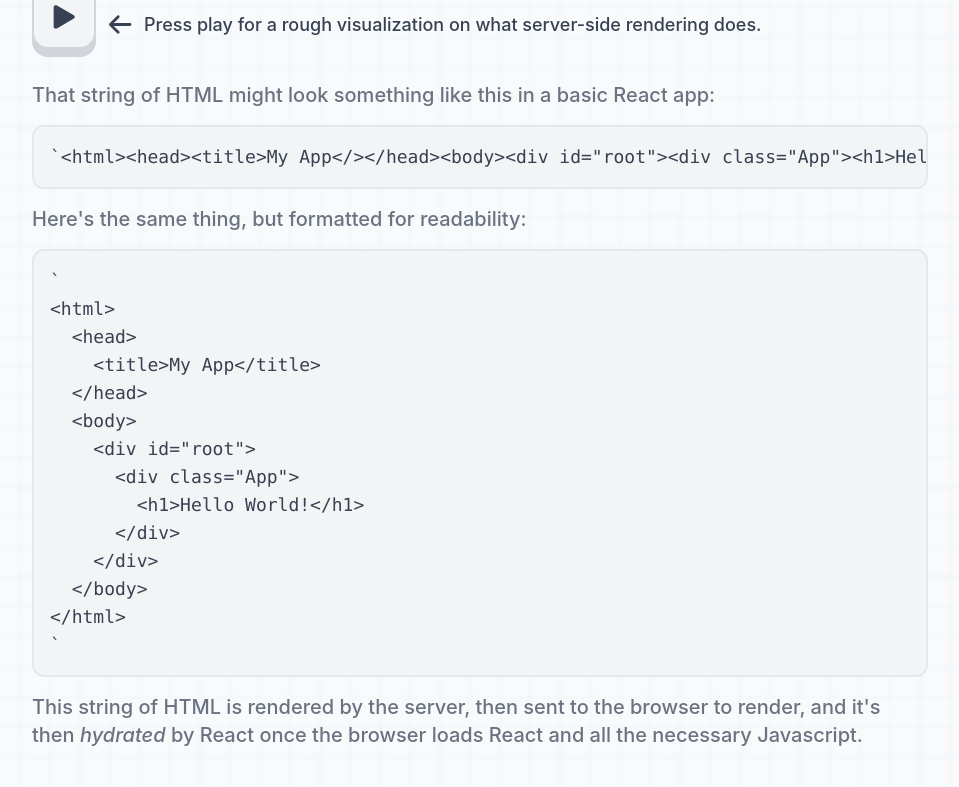
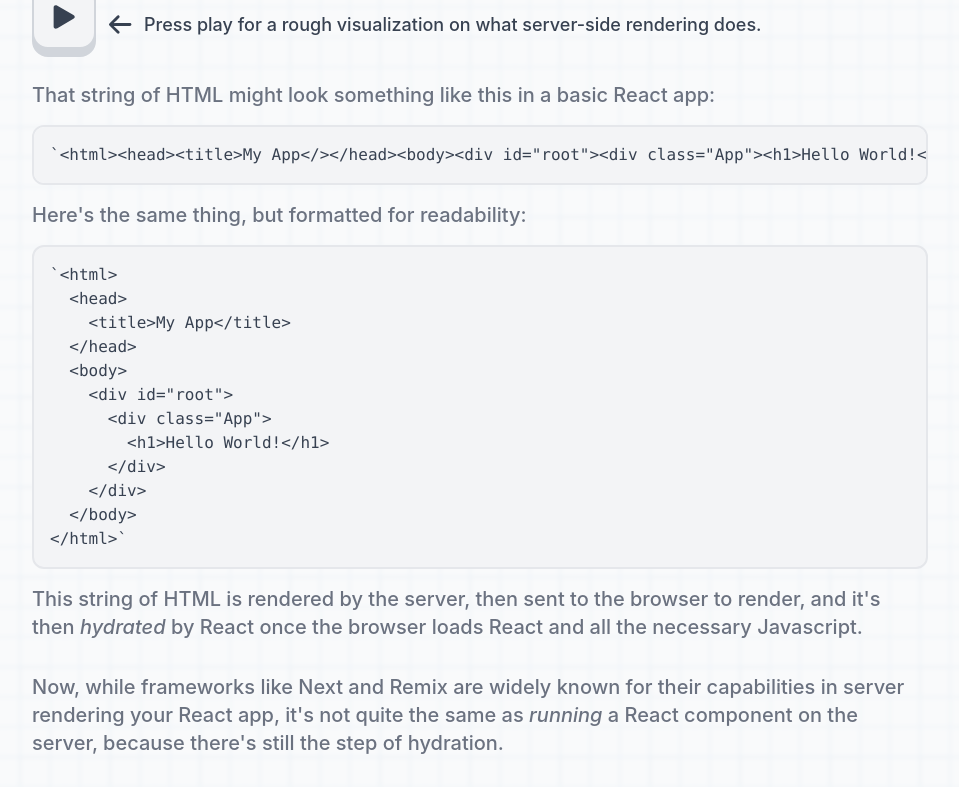
Before and after one commit to ricardonunez-io/servercomponents, a Next.js app: page /what-are-react-server-components in a window 1280 px wide. Shown: the part 1313-2100 px from the top of the page, without its empty margins (160-1119 px from the left). Built offline with nearby package versions, Linux system fonts and the light colour scheme; a web font is replaced by a local one.

Commit message:
Adding animation to expanding pre blocks

```diff
--- a/app/(posts)/what-are-react-server-components/server-rendering.tsx
+++ b/app/(posts)/what-are-react-server-components/server-rendering.tsx
@@ -172,18 +172,6 @@ export default function ServerRendering({ caption }: { caption: string }) {
 			opacity: 1,
 			translateY: [-20, 0],
 		});
-
-		await navAnimate(
-			navScope.current,
-			{ opacity: 0, translateY: 0 },
-			{ delay: 3 }
-		);
-		await copyAnimate(copyScope.current, { opacity: 0, translateY: 0 });
-		await heroAnimate(heroScope.current, { opacity: 0, translateY: 0 });
-		await logoCloudAnimate(logoCloudScope.current, {
-			opacity: 0,
-			translateY: 0,
-		});
 	}
 
 	async function playAnimation() {
--- a/app/globals.css
+++ b/app/globals.css
@@ -37,16 +37,15 @@ code, pre {
 	font-family: ui-monospace, SFMono-Regular, Menlo, Monaco, Consolas, 'Liberation Mono', 'Courier New', monospace;
 }
 
-@media (prefers-color-scheme: dark) {
-	pre:has(code[data-theme='light']), code[data-theme='light'] {
-		display: none;
-	}
+pre::-webkit-scrollbar,
+code::-webkit-scrollbar {
+  width: 0;
+  height: 0;
 }
 
-@media (prefers-color-scheme: light), (prefers-color-scheme: no-preference) {
-	pre:has(code[data-theme='dark']), code[data-theme='dark'] {
-	  	display: none;
-	}
+pre, code {
+	scrollbar-width: none;
+	scrollbar-color: transparent transparent;
 }
 
 @media (prefers-color-scheme: dark) {
@@ -57,6 +56,11 @@ code, pre {
 		padding-bottom: 0.1rem;
 		width: 100%;
 		display: inline-block;
+	}
+
+	pre:has(code[data-theme='light']), code[data-theme='light'] {
+		display: none;
+		height: 0;
 	}
 }
 
@@ -69,6 +73,10 @@ code, pre {
 		width: 100%;
 		display: inline-block;
 	}
+
+	pre:has(code[data-theme='dark']), code[data-theme='dark'] {
+		display: none;
+  }
 }
 
 @media (min-width: 640px) {
--- a/app/mdx-components/copy-to-clipboard.tsx
+++ b/app/mdx-components/copy-to-clipboard.tsx
@@ -81,7 +81,7 @@ export default function CopyToClipboard({
 			onClick={handleClick}
 			title="Copy to clipboard"
 			{...props}
-			className={`rounded-lg h-12 w-12 min-w-12 grid place-items-center text-gray-700 dark:text-gray-200 hover:bg-gray-200 dark:hover:bg-gray-600 group-hover:opacity-100 opacity-0`}
+			className={`rounded-lg h-12 w-12 min-w-12 grid place-items-center text-gray-700 dark:text-gray-200 hover:bg-gray-200 dark:hover:bg-gray-600 group-hover:opacity-100 opacity-0 transition-all`}
 		>
 			<Icon />
 		</button>
--- a/app/mdx-components/h3.tsx
+++ b/app/mdx-components/h3.tsx
@@ -1,3 +1,7 @@
 export default function H3({ children }: { children: React.ReactNode }) {
-	return <h3 className="text-xl md:text-2xl font-bold pt-3">{children}</h3>;
+	return (
+		<h3 className="text-lg sm:text-xl md:text-2xl font-bold pt-3">
+			{children}
+		</h3>
+	);
 }
--- a/app/mdx-components/li.tsx
+++ b/app/mdx-components/li.tsx
@@ -2,7 +2,7 @@ import React from "react";
 
 export default function LI({ children }: { children: React.ReactNode }) {
 	return (
-		<li className="text-gray-500 dark:text-gray-400 text-lg md:text-xl py-4">
+		<li className="text-gray-500 dark:text-gray-400 text-base sm:text-lg md:text-xl py-4">
 			{children}
 		</li>
 	);
--- a/app/mdx-components/p.tsx
+++ b/app/mdx-components/p.tsx
@@ -2,7 +2,7 @@ import React from "react";
 
 export default function P({ children }: { children: React.ReactNode }) {
 	return (
-		<p className="text-gray-500 dark:text-gray-400 text-lg md:text-xl py-4">
+		<p className="text-gray-500 dark:text-gray-400 text-base sm:text-lg md:text-xl py-4">
 			{children}
 		</p>
 	);
--- a/app/mdx-components/pre.tsx
+++ b/app/mdx-components/pre.tsx
@@ -1,26 +1,99 @@
 "use client";
 
-import { ReactNode, useRef } from "react";
+import { ReactNode, useRef, useState, useEffect } from "react";
+import { m, LazyMotion, domAnimation } from "framer-motion";
 import CopyToClipboard from "./copy-to-clipboard";
 
 export default function Pre({ children }: { children: ReactNode }) {
 	const preRef = useRef<HTMLPreElement | null>(null);
+	const [isExpanded, setIsExpanded] = useState(false);
+	const [isOverflowing, setIsOverflowing] = useState(false);
+	const [maxHeight, setMaxHeight] = useState("300px");
+
+	/* const height = isExpanded
+		? "h-fit max-h-fit"
+		: "max-h-[300px] sm:max-h-[350px] md:max-h-[400px] transition-height transform-gpu"; */
+
+	/* useEffect(() => {
+		if (preRef.current) {
+			setIsOverflowing(preRef.current.scrollHeight > 400);
+		}
+	}, [isExpanded]); */
+
+	/* useEffect(() => {
+		if (preRef.current) {
+			const breakpoints = { sm: 640, md: 768, lg: 1024, xl: 1280 };
+			let windowWidth = window.innerWidth;
+			let height = 300;
+			if (windowWidth >= breakpoints.sm && windowWidth < breakpoints.md) {
+				height = 350;
+			} else if (windowWidth >= breakpoints.md) {
+				height = 400;
+			}
+			setIsOverflowing(preRef.current.scrollHeight > height);
+		}
+	}, [isExpanded]); */
+
+	useEffect(() => {
+		const checkOverflow = () => {
+			const breakpoints = { sm: 640, md: 768, lg: 1024, xl: 1280 };
+			let windowWidth = window.innerWidth;
+			let height = 300;
+			if (windowWidth >= breakpoints.sm && windowWidth < breakpoints.md) {
+				height = 350;
+			} else if (windowWidth >= breakpoints.md) {
+				height = 400;
+			}
+			setMaxHeight(JSON.stringify(height) + "px");
+			if (preRef.current) {
+				setIsOverflowing(preRef.current.scrollHeight > height);
+			}
+		};
+		checkOverflow();
+		window.addEventListener("resize", checkOverflow);
+		return () => {
+			window.removeEventListener("resize", checkOverflow);
+		};
+	}, [isExpanded]);
+
+	const height = isExpanded ? "fit-content" : maxHeight;
+	const twHeight = isExpanded
+		? "h-fit max-h-fit"
+		: "max-h-[300px] sm:max-h-[350px] md:max-h-[400px]";
+	const animation = isOverflowing
+		? { animate: { height: height, maxHeight: height } }
+		: {};
 
 	return (
-		<div className="group relative w-full overflow-y-hidden">
-			<pre
-				className="overflow-x-scroll relative p-4 font-mono rounded-xl bg-gray-100 dark:bg-gray-950 border-2 border-gray-200 dark:border-gray-800"
+		<LazyMotion features={domAnimation}>
+			<m.div
+				className={`group relative w-full overflow-y-hidden ${twHeight} overflow-auto`}
+				{...animation}
+			>
+				<m.pre
+					className={`relative p-4 font-mono text-sm md:text-base rounded-xl bg-gray-100 dark:bg-gray-950 border-2 border-gray-200 dark:border-gray-800 overflow-auto`}
 					ref={preRef}
+					{...animation}
 				>
 					{children}
-			</pre>
-			<div className="absolute right-1 top-1 group-hover:bg-inherit">
+				</m.pre>
+				{isOverflowing && (
+					<button
+						onClick={() => setIsExpanded(!isExpanded)}
+						className="absolute bottom-1.5 right-2 block rounded-full text-gray-700 dark:text-gray-200 bg-gray-100 hover:bg-gray-200 dark:bg-gray-700 dark:hover:bg-gray-600 transition-all px-3 py-1"
+					>
+						{isExpanded ? "Show less" : "Show more"}
+					</button>
+				)}
+				<div className="absolute right-2 top-1.5 group-hover:bg-gray-100 dark:group-hover:bg-gray-950">
 					<CopyToClipboard
 						getValue={() =>
-						preRef.current?.querySelector("code")?.textContent || ""
+							preRef.current?.querySelector("code")
+								?.textContent || ""
 						}
 					/>
 				</div>
-		</div>
+			</m.div>
+		</LazyMotion>
 	);
 }
--- a/app/mdx-components/ul.tsx
+++ b/app/mdx-components/ul.tsx
@@ -2,7 +2,7 @@ import React from "react";
 
 export default function UL({ children }: { children: React.ReactNode }) {
 	return (
-		<ul className="text-gray-500 dark:text-gray-400 text-lg md:text-xl">
+		<ul className="text-gray-500 dark:text-gray-400 text-base sm:text-lg md:text-xl">
 			{children}
 		</ul>
 	);
--- a/package.json
+++ b/package.json
@@ -11,7 +11,6 @@
 	"dependencies": {
 		"@mdx-js/loader": "^2.3.0",
 		"@mdx-js/react": "^2.3.0",
-		"@next/font": "^13.4.4",
 		"@next/mdx": "^13.4.4",
 		"@react-hook/window-size": "^3.1.1",
 		"@tailwindcss/line-clamp": "^0.4.4",
```
Also changed, not shown: app/(posts)/what-are-react-server-components/rscs.mdx (+2 -4 lines), 1 other file (tests, documents, lock files or other folders). Lines whose indentation alone changed are shown as unchanged.
